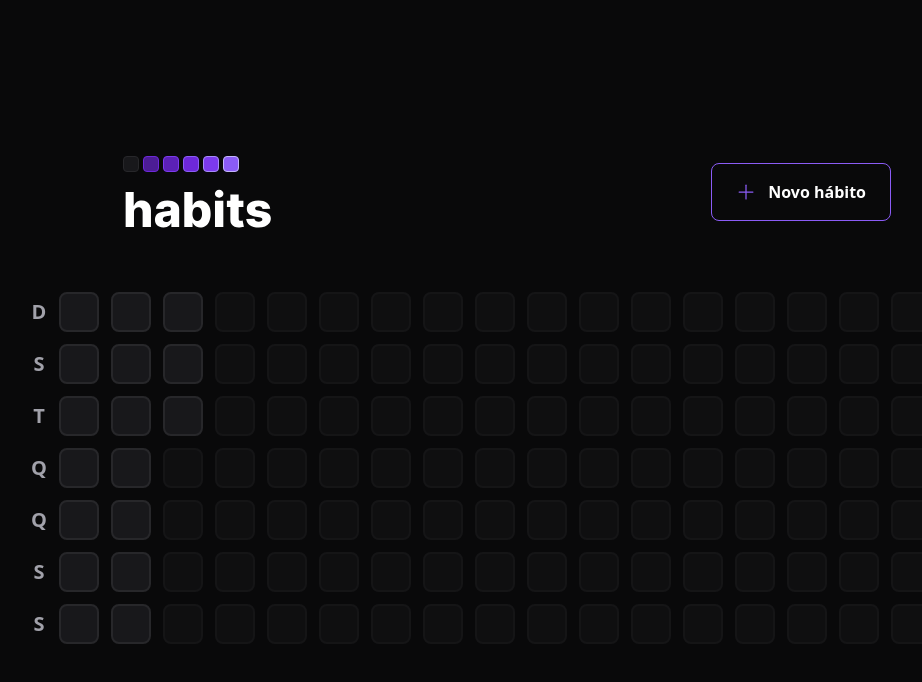
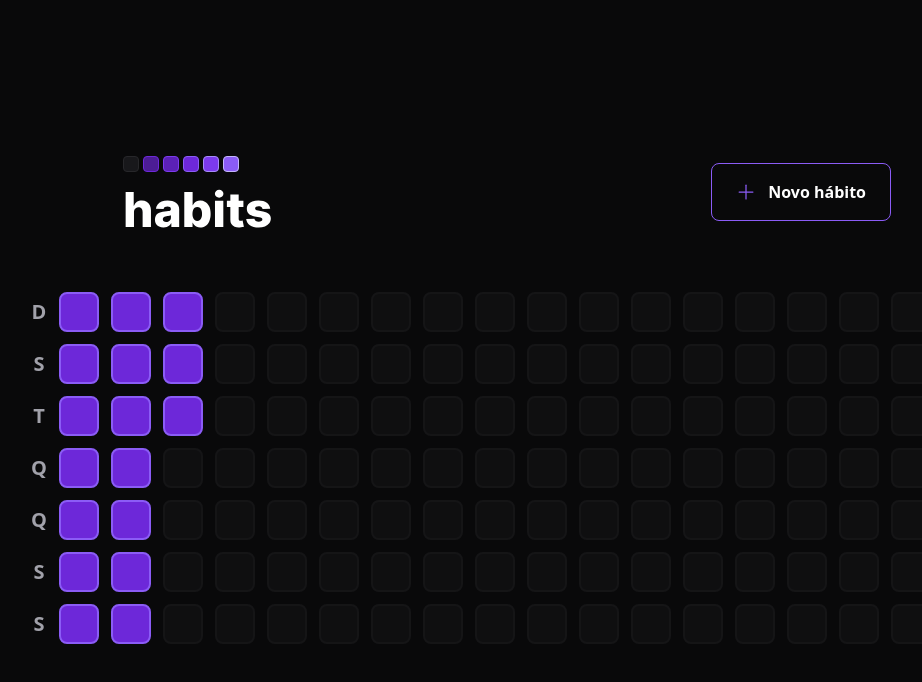
Before and after one commit to barbaracs/Web-habits, a React (Vite) app: page / in a window 1280 px wide. Shown: the top 682 px of the page, without its empty margins (133-1055 px from the left). Built offline with nearby package versions, Linux system fonts and the light colour scheme.

Commit message:
style: add habit per day style according to amount of habits completed

```diff
--- a/package.json
+++ b/package.json
@@ -11,6 +11,7 @@
   "dependencies": {
     "@radix-ui/react-dialog": "^1.0.2",
     "@radix-ui/react-popover": "^1.0.3",
+    "clsx": "^1.2.1",
     "dayjs": "^1.11.7",
     "phosphor-react": "^1.4.1",
     "react": "^18.2.0",
--- a/src/components/HabitDay.tsx
+++ b/src/components/HabitDay.tsx
@@ -1,18 +1,33 @@
 
 import * as Popover from '@radix-ui/react-popover';
+import clsx from 'clsx';
 import ProgressBar from './ProgressBar';
 
-interface HabitProps {
+interface HabitDayProps {
     completed: number
+    amount: number
 }
 
-const HabitDay = () => {
+const HabitDay = ({ completed, amount }: HabitDayProps) => {
+    const percentageCompleted = Math.round((completed / amount) * 100)
+
     return (
         <Popover.Root>
-            <Popover.Trigger className="w-10 h-10 bg-zinc-900 border-2 border-zinc-800 rounded-lg" />
+            <Popover.Trigger
+                className={clsx('w-10 h-10 border-2 rounded-lg', {
+                    'bg-zinc-900 border-zinc-800': percentageCompleted === 0,
+                    'bg-violet-900 border-violet-700': percentageCompleted > 0 && percentageCompleted < 20,
+                    'bg-violet-800 border-violet-600': percentageCompleted >= 20 && percentageCompleted < 40,
+                    'bg-violet-700 border-violet-500': percentageCompleted >= 40 && percentageCompleted < 60,
+                    'bg-violet-600 border-violet-500': percentageCompleted >= 60 && percentageCompleted < 80,
+                    'bg-violet-500 border-violet-400': percentageCompleted >= 80,
+                })}
+            />
 
             <Popover.Portal>
-                <Popover.Content className="min-w-[320px] p-6 rounded-2xl bg-zinc-900 flex flex-col">
+                <Popover.Content
+                    className="min-w-[320px] p-6 rounded-2xl bg-zinc-900 flex flex-col"
+                >
                     <span className="font-semibold text-zinc-400">
                         Segunda
                     </span>
@@ -21,7 +36,7 @@ const HabitDay = () => {
                         18/01
                     </span>
 
-                    <ProgressBar progress={50} />
+                    <ProgressBar progress={percentageCompleted} />
 
                     <Popover.Arrow
                         height={8}
--- a/src/components/ProgressBar.tsx
+++ b/src/components/ProgressBar.tsx
@@ -2,17 +2,17 @@ interface ProgressBarProps {
     progress: number
 }
 
-const ProgressBar = (props: ProgressBarProps) => {
+const ProgressBar = ({ progress }: ProgressBarProps) => {
     return (
         <div className="h-3 rounded-xl bg-zinc-700 w-full mt-4">
             <div
                 role="progressbar"
                 aria-label="Progresso de hábitos completados nesse dia"
-                aria-valuenow={props.progress}
+                aria-valuenow={progress}
                 aria-valuemin={0}
                 aria-valuemax={100}
                 className="h-3 rounded-xl bg-violet-600"
-                style={{ width: `${props.progress}%` }}
+                style={{ width: `${progress}%` }}
             />
         </div>
     )
--- a/src/components/SummaryTable.tsx
+++ b/src/components/SummaryTable.tsx
@@ -27,7 +27,11 @@ const SummaryTable = () => {
             <div className="grid grid-rows-7 grid-flow-col gap-3">
                 {summaryDates.map((date) => {
                     return (
-                        <HabitDay key={date.toString()} />
+                        <HabitDay
+                            completed={4}
+                            amount={10}
+                            key={date.toString()}
+                        />
                     )
                 })}
 
```
Also changed, not shown: 1 other file (tests, documents, lock files or other folders).
